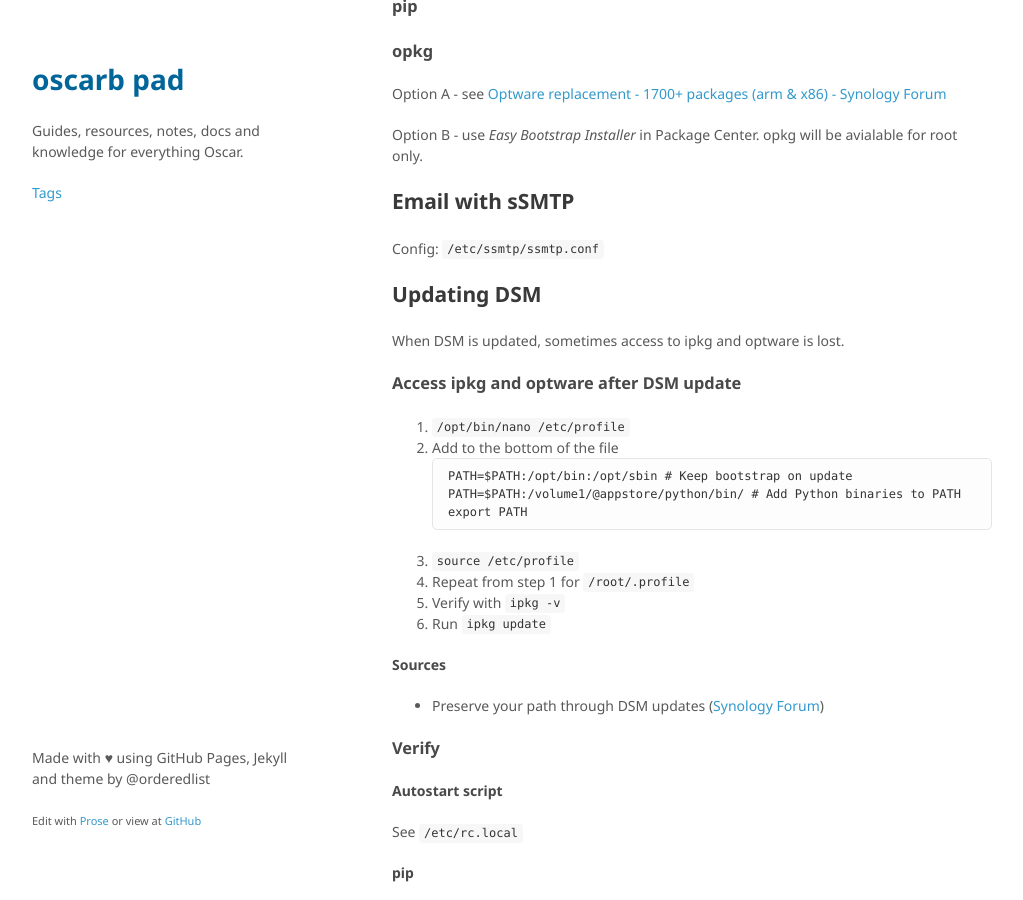
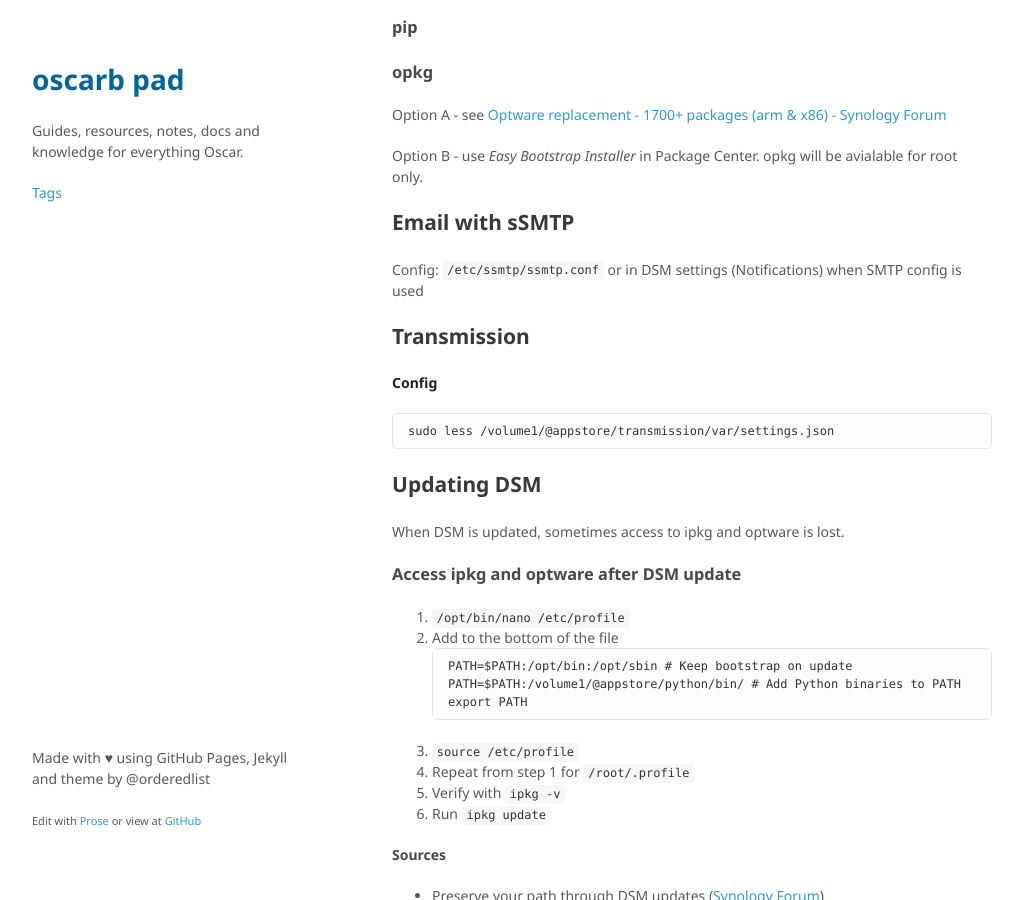
Before and after one commit to oscarb/pad, a Jekyll site: the page built from _docs/ds713.md, in a window 1280 px wide and 900 px high, scrolled down 4288 px. Shown: the whole window, without its empty margins (128-1151 px from the left). Built offline with Jekyll 4.4.1, drawn with Linux system fonts in a browser that asks for light colours; some web fonts are replaced.

Commit message:
Update ds713.md

````diff
--- a/_docs/ds713.md
+++ b/_docs/ds713.md
@@ -150,7 +150,15 @@ Option B - use *Easy Bootstrap Installer* in Package Center. opkg will be aviala
 
 ## Email with sSMTP
 
-Config: `/etc/ssmtp/ssmtp.conf`
+Config: `/etc/ssmtp/ssmtp.conf` or in DSM settings (Notifications) when SMTP config is used
+
+## Transmission
+
+**Config**
+
+```
+sudo less /volume1/@appstore/transmission/var/settings.json
+```
 
 ## Updating DSM
 
````
